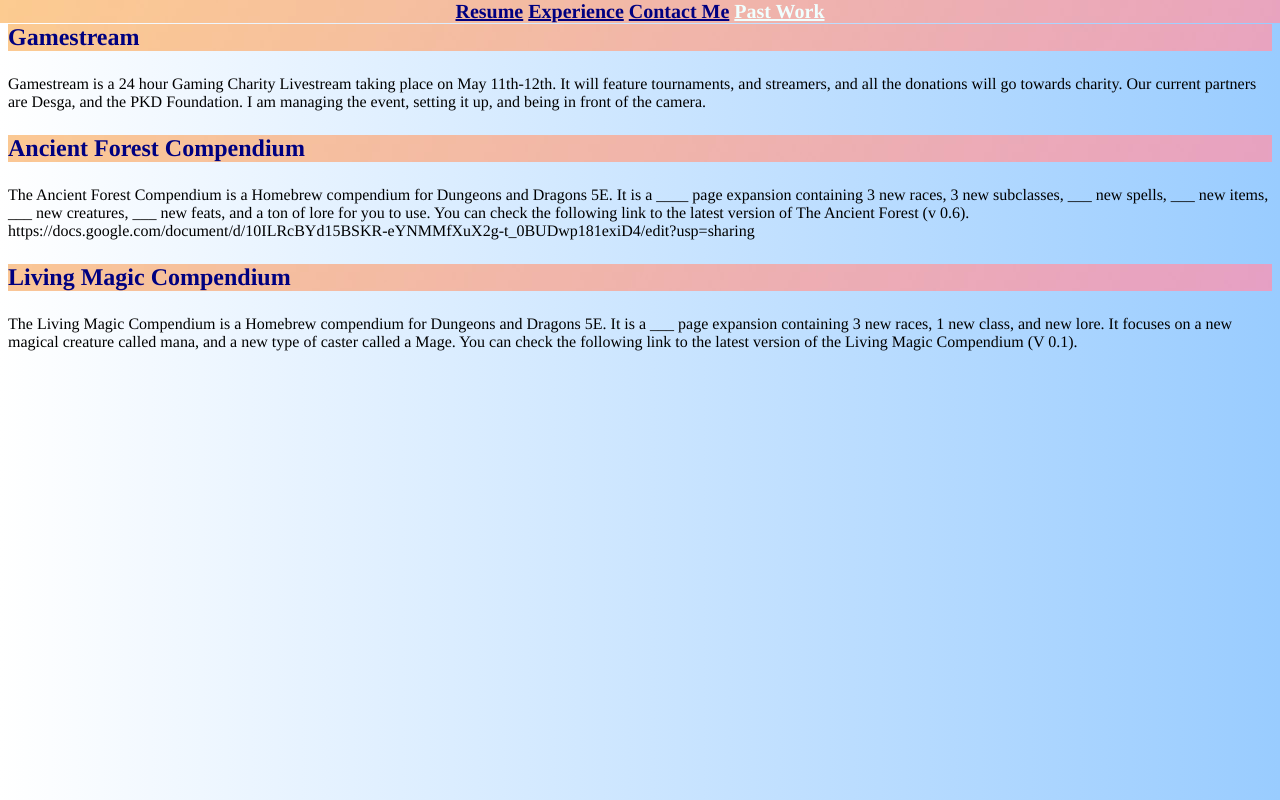
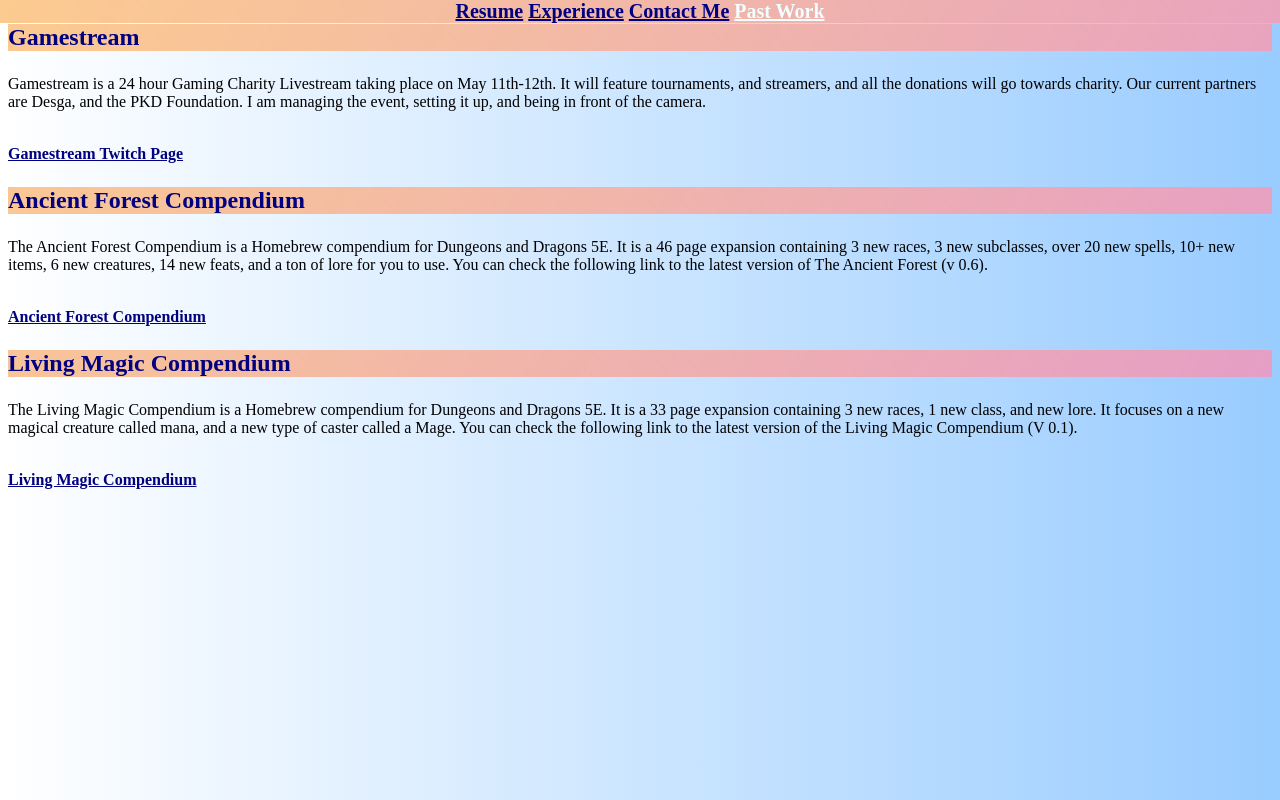
Before and after one commit to marleymanjacobs/Final-IDM-221-project, a plain HTML site: page Projects.html in a window 1280 px wide. Drawn offline with Linux system fonts and the light colour scheme.

Commit message:
projects filed out

```diff
--- a/Projects.html
+++ b/Projects.html
@@ -20,26 +20,25 @@
         <p>
             Gamestream is a 24 hour Gaming Charity Livestream taking place on May 11th-12th. It will feature tournaments, and
             streamers, and all the donations will go towards charity. Our current partners are Desga, and the PKD Foundation.
-            I am managing the event, setting it up, and being in front of the camera.
-        </p>
+            I am managing the event, setting it up, and being in front of the camera.</p>
+            <br>
+            <a href="https://www.twitch.tv/charitygamestream">Gamestream Twitch Page</a>
     <h3>Ancient Forest Compendium</h3>
         <p>
-            The Ancient Forest Compendium is a Homebrew compendium for Dungeons and Dragons 5E. It is a ____ page expansion
-            containing 3 new races, 3 new subclasses, ___ new spells, ___ new items, ___ new creatures, ___ new feats, and a
-            ton of lore for you to use. You can check the following link to the latest version of The Ancient Forest (v 0.6).
+            The Ancient Forest Compendium is a Homebrew compendium for Dungeons and Dragons 5E. It is a 46 page expansion
+            containing 3 new races, 3 new subclasses, over 20 new spells, 10+ new items, 6 new creatures, 14 new feats, and a
+            ton of lore for you to use. You can check the following link to the latest version of The Ancient Forest (v 0.6).</p>
             <br>
-            https://docs.google.com/document/d/10ILRcBYd15BSKR-eYNMMfXuX2g-t_0BUDwp181exiD4/edit?usp=sharing
-            <br>
-        </p>
+            <a href="https://docs.google.com/document/d/10ILRcBYd15BSKR-eYNMMfXuX2g-t_0BUDwp181exiD4/edit?usp=sharing">Ancient Forest Compendium</a>
+
     <h3>Living Magic Compendium</h3>
         <p>
-           The Living Magic Compendium is a Homebrew compendium for Dungeons and Dragons 5E. It is a ___ page expansion containing
+           The Living Magic Compendium is a Homebrew compendium for Dungeons and Dragons 5E. It is a 33 page expansion containing
            3 new races, 1 new class, and new lore. It focuses on a new magical creature called mana, and a new type of caster called
-           a Mage. You can check the following link to the latest version of the Living Magic Compendium (V 0.1).
+           a Mage. You can check the following link to the latest version of the Living Magic Compendium (V 0.1). </p>
            <br>
+           <a href="https://docs.google.com/document/d/13jb4ev5DG29jWAmaGqviKou7ZAYfx7Qq8XRukROGL9Q/edit?usp=sharing">Living Magic Compendium</a>
 
-           <br>
-        </p>
     <!-- !!!, stuff to be added (each thing gets a picture, title, and a link/series of links)
 
     Link to Gamestream (senior project im working on, pictures/ links will be ready by sunday 11/28-29th at latest)
--- a/pagestyle.css
+++ b/pagestyle.css
@@ -1,7 +1,7 @@
-* {
-    font-family: Times, 'Times New Roman', serif;
-}  /*For some Reason this doesn't select all text, also need to add code to call on custom text.
-
+@font-face {
+    font-family: '';
+    src: url(''); }
+/*
 Custom Text for Headers: Bungee
 is fun font. -Check class slides for font uploading to double check
 */
```
